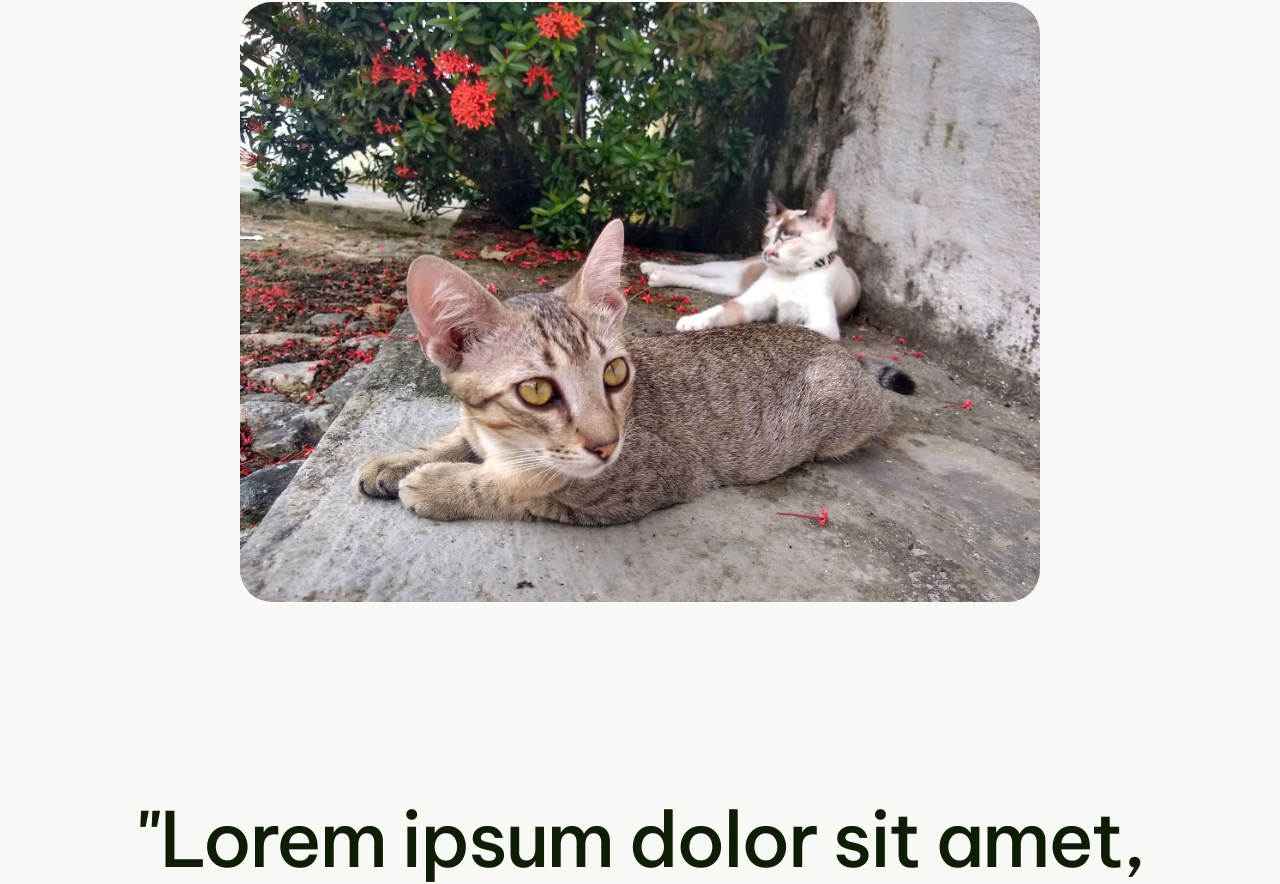
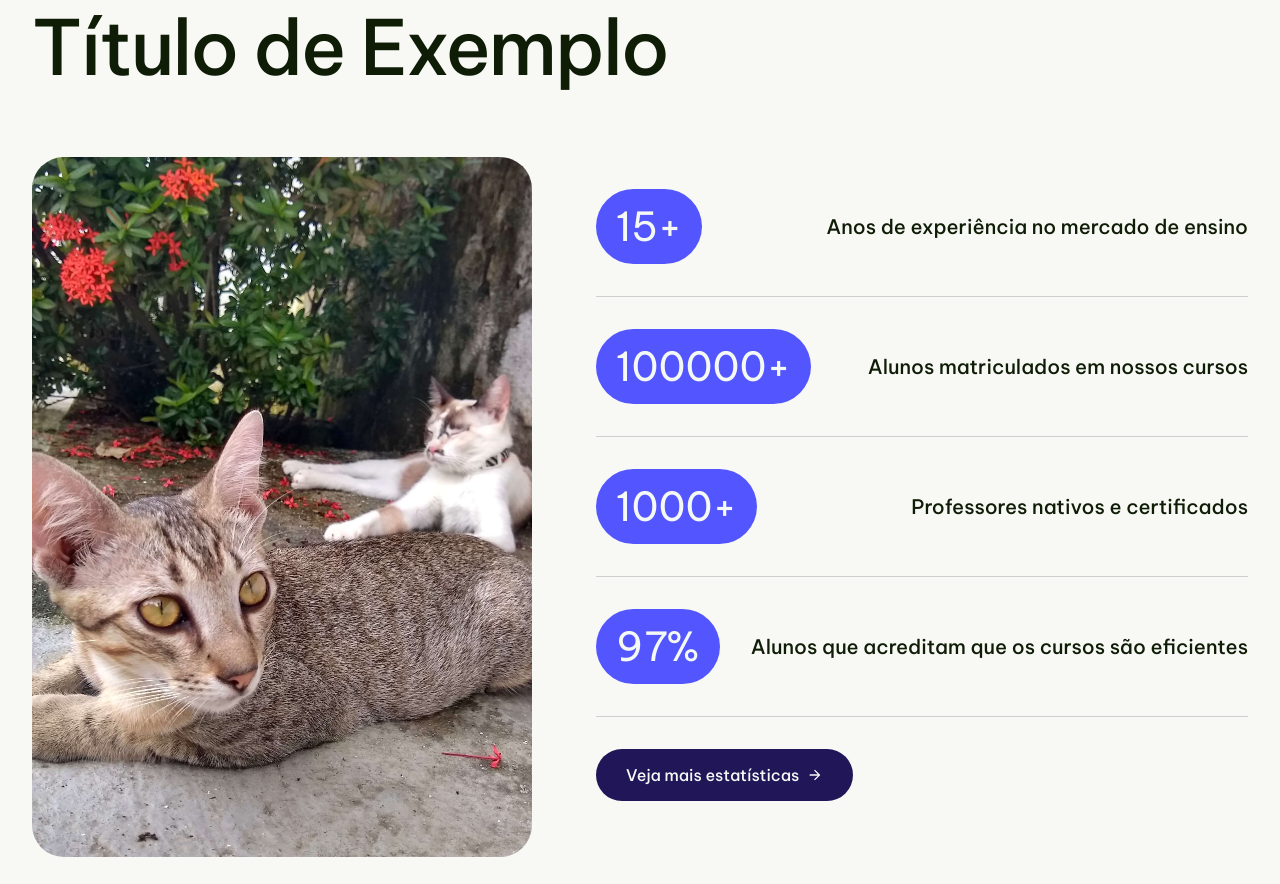
Before and after one commit to SnayderRodrigues/react-study, a React (Vite) app: page /about in a window 1280 px wide. Shown: the part 1098-1982 px from the top of the page. Built offline with nearby package versions, Linux system fonts and the light colour scheme.

Commit message:
update: add info section for about page content component

```diff
--- a/src/pages/about/AboutPageContent.jsx
+++ b/src/pages/about/AboutPageContent.jsx
@@ -1,16 +1,40 @@
 import React from "react";
+import { Link } from "react-router-dom";
 import Cat from "../../img/IMG_20200407_163224926_HDR-01.jpeg";
+import { IoMdArrowForward } from "react-icons/io";
 
 const AboutPageContent = () => {
   return (
     <section className="aboutPage-content">
       <div className="wrapper aboutPage-content__wrapper">
-        <div className="aboutPage-content__image-wrapper">
+        <h2>Título de Exemplo</h2>
+        <div className="aboutPage-content__info-wrapper">
           <img src={Cat} alt="" />
+          <div className="aboutPage-content__info">
+            <div>
+              <span>15+</span>
+              <span>Anos de experiência no mercado de ensino</span>
+            </div>
+            <div>
+              <span>100000+</span>
+              <span>Alunos matriculados em nossos cursos</span>
+            </div>
+            <div>
+              <span>1000+</span>
+              <span>Professores nativos e certificados</span>
+            </div>
+            <div>
+              <span>97%</span>
+              <span>Alunos que acreditam que os cursos são eficientes</span>
+            </div>
+            <Link className="button">
+              Veja mais estatísticas <IoMdArrowForward />
+            </Link>
+          </div>
         </div>
         <h2 className="aboutPage-content__headline">
-          "Lorem ipsum dolor sit amet, consectetur  elit. Adipisci
-          natus et atque saepe nisi libero sapiente, molestias."
+          "Lorem ipsum dolor sit amet, consectetur elit. Adipisci natus et atque
+          saepe nisi libero sapiente, molestias."
         </h2>
         <div className="aboutPage-content__author">
           <img src={Cat} alt="" />
--- a/src/pages/about/AboutPageExpertise.jsx
+++ b/src/pages/about/AboutPageExpertise.jsx
@@ -6,7 +6,7 @@ const AboutPageExpertise = () => {
     <section className="aboutPage-expertise">
       <div className="wrapper aboutPage-expertise__wrapper">
         <div className="aboutPage-expertise__headline">
-          <h2>TÍTULO</h2>
+          <h2>Nossa Expertise</h2>
           <p>
             Lorem ipsum dolor sit amet consectetur, adipisicing elit. Quod
             mollitia dolores dolorum praesentium inventore ut quasi voluptatem
--- a/src/pages/about/AboutPageTestemonials.jsx
+++ b/src/pages/about/AboutPageTestemonials.jsx
@@ -52,6 +52,7 @@ const AboutPageTestemonials = () => {
   return (
     <section className="aboutPage-testemonials">
       <div className="wrapper aboutPage-testemonials__wrapper">
+        <h2>Depoimentos de Nossos Alunos</h2>
         {testemonialsItems.map((item, index) => (
           <div
             className={
--- a/src/pages/home/About.jsx
+++ b/src/pages/home/About.jsx
@@ -50,15 +50,15 @@ const About = () => {
         <div className="about__info-wrapper">
             <div>
               <span>15+</span>
-              <span>Anos de Experiência no Mercado de Ensino</span>
+              <span>Anos de experiência no mercado de ensino</span>
             </div>
             <div>
               <span>100000+</span>
-              <span>Alunos Matriculados em Nossos Cursos</span>
+              <span>Alunos matriculados em nossos cursos</span>
             </div>
             <div>
               <span>1000+</span>
-              <span>Professores Nativos e Certificados</span>
+              <span>Professores nativos e certificados</span>
             </div>
         </div>
       </div>
--- a/src/styles/pages/about/_aboutpagecontent.scss
+++ b/src/styles/pages/about/_aboutpagecontent.scss
@@ -7,14 +7,44 @@
   &__wrapper {
     display: flex;
     flex-direction: column;
-    align-items: center;
   }
-  &__image-wrapper {
+  &__info-wrapper {
+    width: 100%;
+    display: flex;
+    gap: 4rem;
     margin-bottom: 12rem;
+
     img {
-      width: 100%;
-      height: 600px;
+      width: 500px;
+      height: 700px;
       object-fit: cover;
+    }
+  }
+  &__info {
+    width: 100%;
+    display: flex;
+    flex-direction: column;
+
+    & > div {
+      display: flex;
+      align-items: center;
+      justify-content: space-between;
+      padding: 2rem 0;
+      border-bottom: 1px solid var(--gray);
+    }
+    div span:nth-of-type(1) {
+      font-size: 2.5rem;
+      color: var(--text-color-2);
+      background-color: var(--accent-color);
+      padding: 0.75rem 1.25rem;
+      border-radius: 999px;
+    }
+    div span:nth-of-type(2) {
+      font-size: 1.25rem;
+      font-weight: 500;
+    }
+    a {
+      margin-top: 2rem;
     }
   }
   &__headline {
@@ -32,9 +62,9 @@
       margin-bottom: 1rem;
     }
     span:nth-of-type(1) {
-        font-size: 1.25rem;
-        font-weight: 500;
-        margin-bottom: 0.75rem;
+      font-size: 1.25rem;
+      font-weight: 500;
+      margin-bottom: 0.75rem;
     }
   }
 }
--- a/src/styles/pages/home/_about.scss
+++ b/src/styles/pages/home/_about.scss
@@ -64,7 +64,7 @@
       align-items: center;
       justify-content: space-between;
       padding-bottom: 2rem;
-      border-bottom: 1.5px solid var(--gray);
+      border-bottom: 1px solid var(--gray);
 
       span:first-child {
         font-size: u.rem(56);
```
